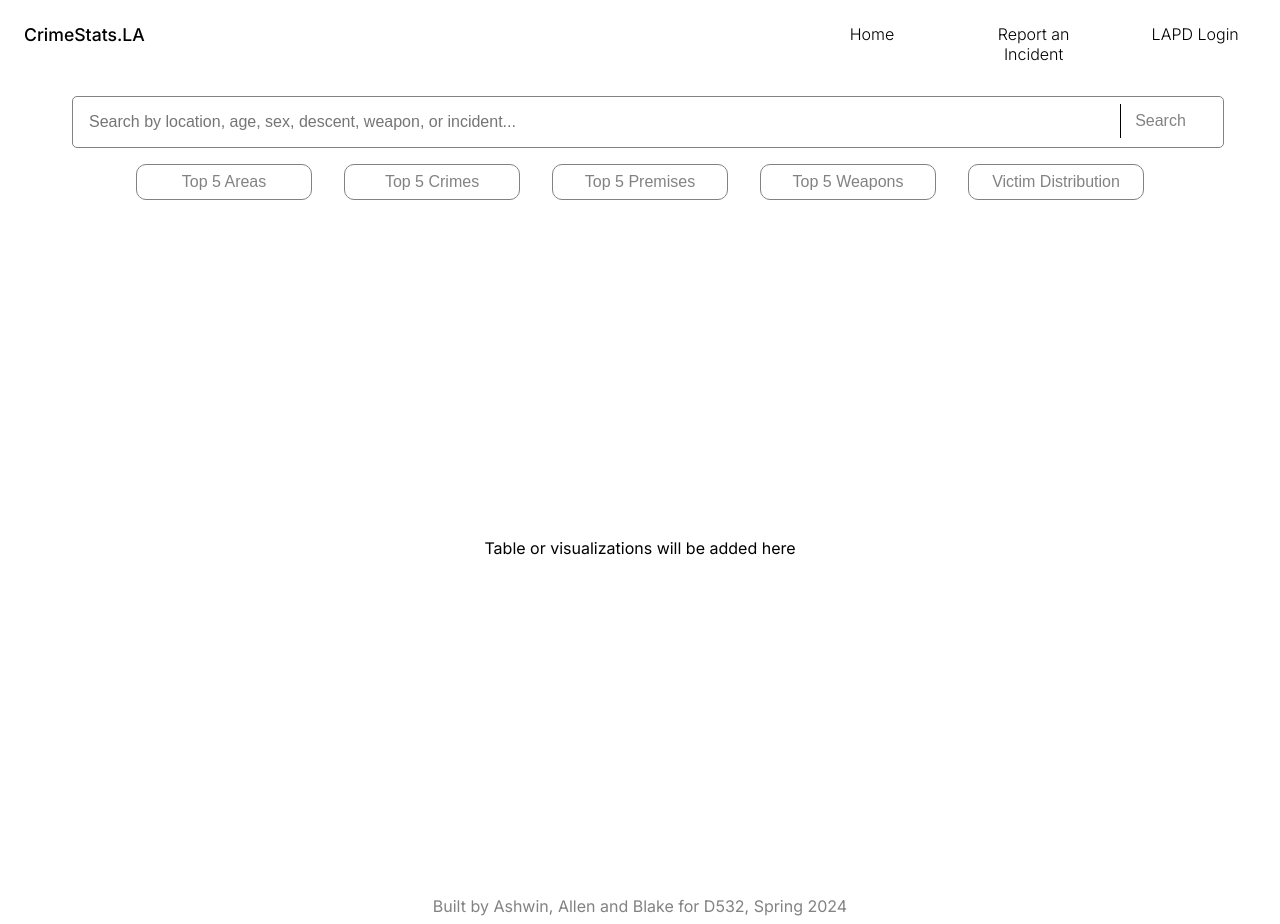
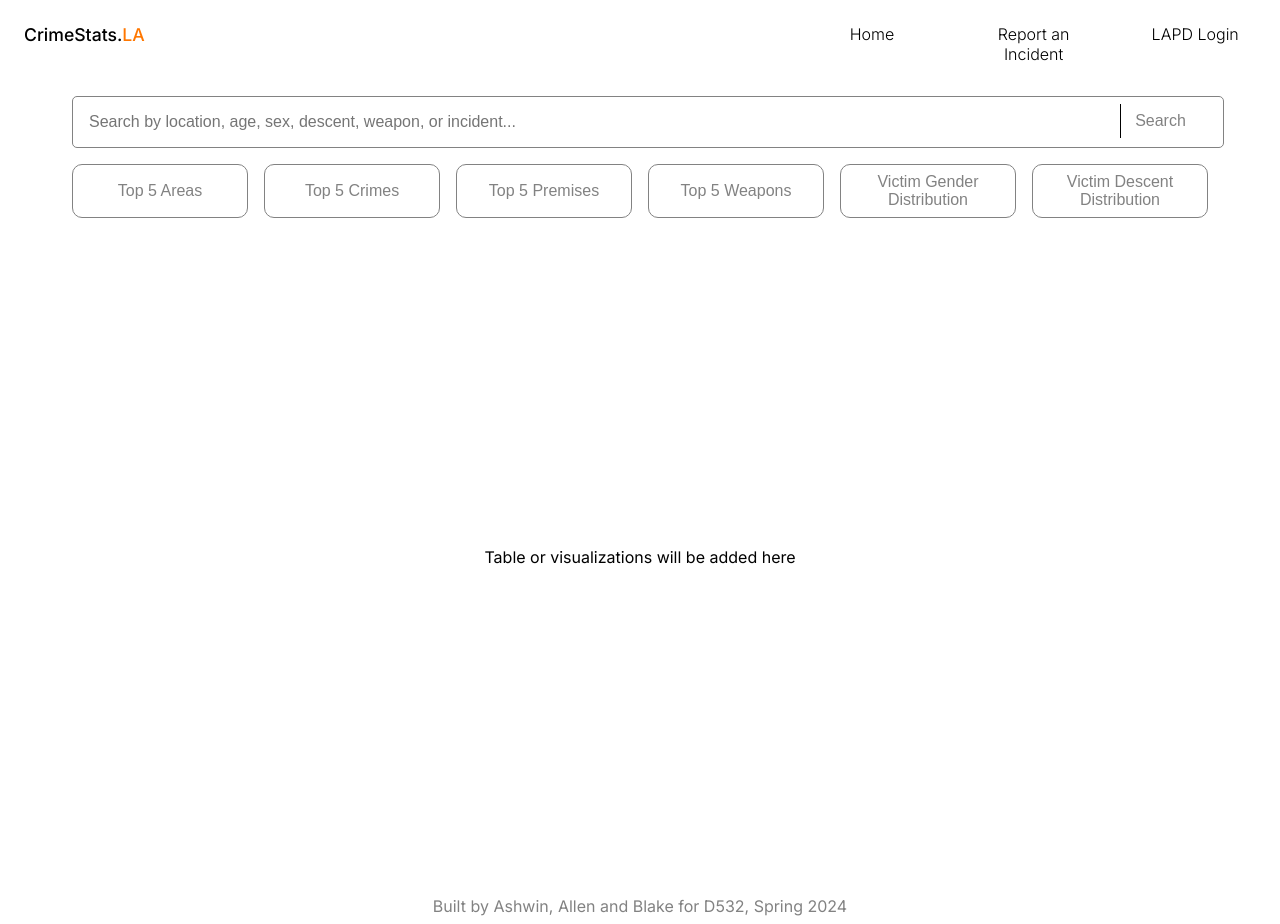
Before and after one commit to ashwinvenkat8/crimestats-la, a Next.js app in the folder src/: page / in a window 1280 px wide. Built offline with nearby package versions, Linux system fonts and the light colour scheme.

Commit message:
update API calls and integrate react-data-tables

```diff
--- a/src/app/globals.css
+++ b/src/app/globals.css
@@ -9,6 +9,7 @@
     --foreground-rgb: 255, 255, 255;
     --foreground-muted-rgb: 155, 155, 155;
     --background-rgb: 0, 0, 0;
+    --background-muted-rgb: 30, 30, 30;
   }
 }
 
--- a/src/app/page.js
+++ b/src/app/page.js
@@ -10,11 +10,12 @@ export default function Home() {
     { name: "LAPD Login", link: "/internal/login" }
   ];
   const quickStatsItems = [
-    { name: 'Top 5 Areas', value: 'Top5Areas' },
-    { name: 'Top 5 Crimes', value: 'Top5Crimes' },
-    { name: 'Top 5 Premises', value: 'Top5Premises' },
-    { name: 'Top 5 Weapons', value: 'Top5Weapons' },
-    { name: 'Victim Distribution', value: 'VictimDistribution' }
+    { name: 'Top 5 Areas', value: 'top5areas' },
+    { name: 'Top 5 Crimes', value: 'top5crimes' },
+    { name: 'Top 5 Premises', value: 'top5premises' },
+    { name: 'Top 5 Weapons', value: 'top5weapons' },
+    { name: 'Victim Gender Distribution', value: 'victimDistributionByGender' },
+    { name: 'Victim Descent Distribution', value: 'victimDistributionByDescent' }
   ];
 
   return (
--- a/src/app/report/Report.css
+++ b/src/app/report/Report.css
@@ -30,7 +30,6 @@
 
 .report-container input {
     padding: 0.5rem;
-    width: 100%;
     color: rgb(var(--foreground-rgb));
     background-color: rgb(var(--background-rgb));
     outline: none;
--- a/src/components/NavBar/NavBar.css
+++ b/src/components/NavBar/NavBar.css
@@ -20,6 +20,10 @@ header .site-name {
     font-weight: 500;
 }
 
+header .la {
+    color: #f70;
+}
+
 header .nav-item {
     width: 12vw;
 }
--- a/src/components/NavBar/NavBar.js
+++ b/src/components/NavBar/NavBar.js
@@ -4,7 +4,7 @@ export default function NavBar({ navItems }) {
     return (
         <nav>
             <div className="site-name">
-                <a href="/">CrimeStats.LA</a>
+                <a href="/">CrimeStats.<span className="site-name la">LA</span></a>
             </div>
             <div className="filler"></div>
             {navItems.map((item) => (
--- a/src/components/QuickStatsBar/QuickStats.css
+++ b/src/components/QuickStatsBar/QuickStats.css
@@ -4,11 +4,11 @@
     justify-content: space-between;
     text-align: center;
     position: relative;
-    width: 80%;
+    width: 90%;
 }
 
 .quick-stats-bar button {
-    width: 11rem;
+    width: 15rem;
     margin: 0.5rem;
     padding: 0.5rem;
     color: rgb(var(--foreground-muted-rgb));
--- a/src/components/QuickStatsBar/QuickStats.js
+++ b/src/components/QuickStatsBar/QuickStats.js
@@ -7,9 +7,7 @@ import './QuickStats.css';
 const fetchData = async (endpoint) => {
     const data = await fetch(`${process.env.NEXT_PUBLIC_ATLAS_URL}/${endpoint}`, {
         method: 'GET',
-        headers: {
-            'accept': 'application/json'
-        }
+        headers: { 'accept': 'application/json' }
     });
 
     if (data.ok) {
@@ -19,98 +17,59 @@ const fetchData = async (endpoint) => {
     }
 }
 
-const getQuickStatsData = async (view) => {
-    let data = null;
-
-    switch(view) {
-        case 'Top5Areas':
-            data = await fetchData('top5areas');
-            break;
-
-        case 'Top5Crimes':
-            data = await fetchData('top5crimes');
-            break;
-
-        case 'Top5Premises':
-            data = await fetchData('top5premises');
-            break;
-
-        case 'Top5Weapons':
-            data = await fetchData('top5weapons');
-            break;
-
-        case 'VictimDistribution':
-            data = await fetchData('victimDistribution');
-            break;
-
-        default:
-            console.error(`Invalid QuickStats view: ${view}`);
-            return data;
-    }
-
-    return data;
-};
-
 export default function QuickStats({ items }) {
     const [currentView, setCurrentView] = useState(null);
     const [columns, setColumns] = useState([]);
     const [data, setData] = useState([]);
-    const [quickStatsData, setQuickStatsData] = useState([]);
 
     const handleClick = async (e) => {
         e.preventDefault();
 
-        const data = await getQuickStatsData(e.target.value);
-        const parsedResult = [];
+        const result = await fetchData(e.target.value);
+        const colName = e.target.name;
+        const resultColumns = [
+            {
+                name: colName,
+                selector: row => row.colName
+            },
+            {
+                name: 'Count',
+                selector: row => row.count,
+                sortable: true
+            }
+        ];
 
-        data.result.forEach((item) => {
-            parsedResult[item.area[0]['area_name']] = item.count;
-        });
+        let resultData = [];
 
-        console.log(parsedResult);
+        if(result) {
+            result.forEach((item) => {
+                resultData.push({ colName: item['_id'], count: item['count'] });
+            });
+        }
 
         setCurrentView(e.target.value);
-        setQuickStatsData(parsedResult);
+        setColumns(resultColumns);
+        setData(resultData);
     }
 
     const renderContent = () => {
-        switch(currentView) {
-            case 'Top5Areas':
-                return (
-                    <div className="quick-stats">
-                        <p>Top 5 Areas</p>
-                    </div>
-                );
-            case 'Top5Crimes':
-                return (
-                    <div className="quick-stats">
-                        <p>Top 5 Crimes</p>
-                    </div>
-                );
-            case 'Top5Premises':
-                return (
-                    <div className="quick-stats">
-                        <p>Top 5 Premises</p>
-                    </div>
-                );
-            case 'Top5Weapons':
-                return (
-                    <div className="quick-stats">
-                        <p>Top 5 Weapons</p>
-                    </div>
-                );
-            case 'VictimDistribution':
-                return (
-                    <div className="quick-stats">
-                        <p>Victim Distribution</p>
-                    </div>
-                );
-            default:
-                return (
-                    <div className="quick-stats">
-                        <p>Table or visualizations will be added here</p>
-                    </div>
-                );
+        if(!currentView) {
+            return (
+                <div className="quick-stats">
+                    <p>Table or visualizations will be added here</p>
+                </div>
+            );
+        } else {
+            return (
+                <div className="quick-stats">
+                    <DataTable
+                        columns={columns}
+                        data={data}
+                        highlightOnHover={true}
+                        theme="dark"
+                    />
+                </div>
+            );
         }
     };
 
--- a/src/components/Table/Table.css
+++ b/src/components/Table/Table.css
@@ -21,6 +21,11 @@
     border: none;
     border-bottom: 1px solid rgb(var(--foreground-rgb));
     padding: 1px;
+}
+
+.table-container .incidents-table tbody tr:hover {
+    background-color: rgb(var(--background-muted-rgb));
+    cursor: pointer;
 }
 
 .table-container .incidents-table tbody tr td {
```
Also changed, not shown: src/components/Table/Table.js (+6 -6 lines).
